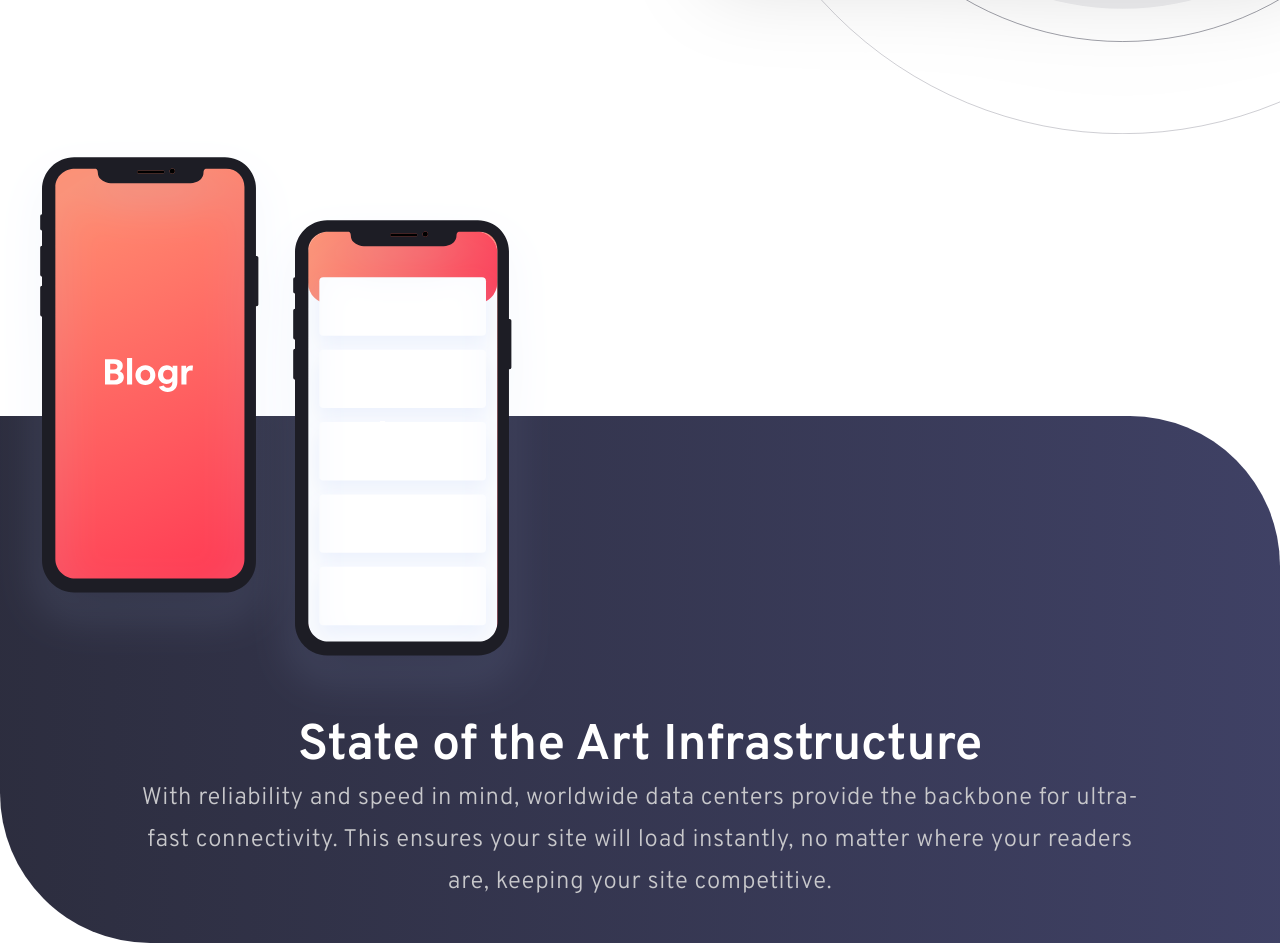
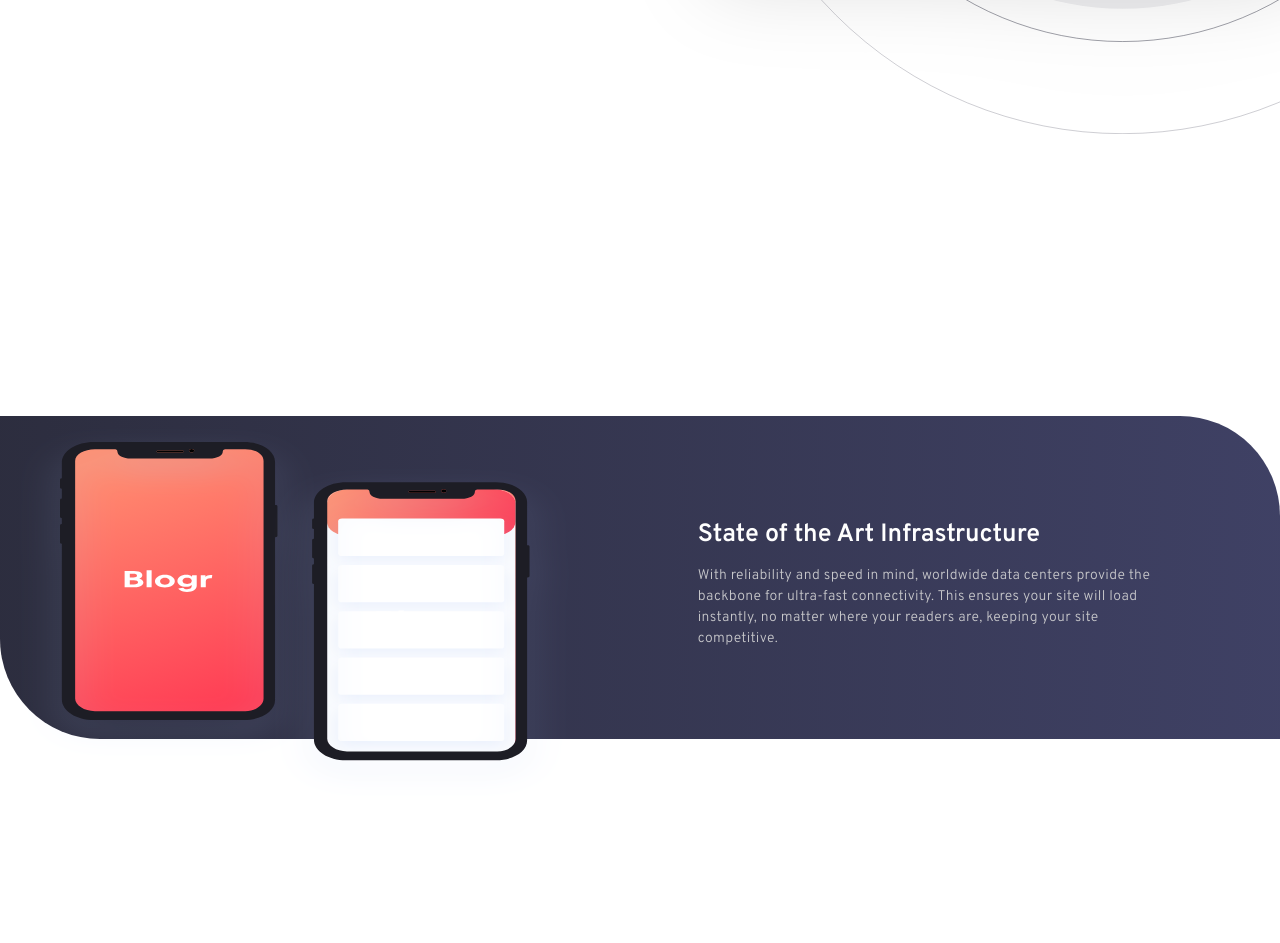
Before and after one commit to RereTooki/Blog-landing-page, a React (Vite) app: page / in a window 1280 px wide. Shown: the part 1380-2323 px from the top of the page. After the commit the page ends 2179 px from the top, so only its background shows below. Built offline with nearby package versions, Linux system fonts and the light colour scheme.

Commit message:
Done with the desktop layout

```diff
--- a/src/App.css
+++ b/src/App.css
@@ -29,6 +29,12 @@
         background-position: 50% 200%;
     }
 
+    @media (min-width: 760px) {
+        .gradient2 {
+            border-radius: 0 100px 0 100px;
+        }
+    }
+
 
 
     /* .gradient2 {
--- a/src/components/BodyMid.tsx
+++ b/src/components/BodyMid.tsx
@@ -6,19 +6,19 @@ import phones from "../assets/images/illustration-phones.svg";
 const BodyMid = () => {
   return (
     <>
-      <div className="gradient2 font-overpass text-center select-none flex flex-col">
-        <div className="relative h-[250px]">
+      <div className="gradient2 font-overpass text-center select-none flex flex-col nsm:flex-row nsm:text-left">
+        <div className="relative nsm:w-[160%] nsm:h-auto h-[250px]">
           <img
-            className="absolute bottom-[-50px]"
+            className="absolute nsm:bottom-[-60px] nsm:left-[20px] nsm:w-[550px] bottom-[-50px] nsm:h-[370px]"
             src={phones}
             alt="A couple of phones"
           />
         </div>
-        <div className="px-[10%] pt-[4%] pb-[40px]">
-          <h1 className="text-[50px] leading-[60px]  font-semibold text-whites">
+        <div className="px-[10%] pt-[4%] pb-[40px] nsm:pl-[2%] nsm:py-[7%]">
+          <h1 className="text-[50px] nsm:text-[25px] leading-[60px]  font-semibold text-whites nsm:whitespace-nowrap">
             State of the Art Infrastructure
           </h1>
-          <p className="leading-[42px] text-[24px] tracking-wide text-grayish-blues">
+          <p className="leading-[42px] nsm:leading-normal text-[24px] nsm:text-[14px] tracking-wide text-grayish-blues">
             With reliability and speed in mind, worldwide data centers provide
             the backbone for ultra-fast connectivity. This ensures your site
             will load instantly, no matter where your readers are, keeping your
```
